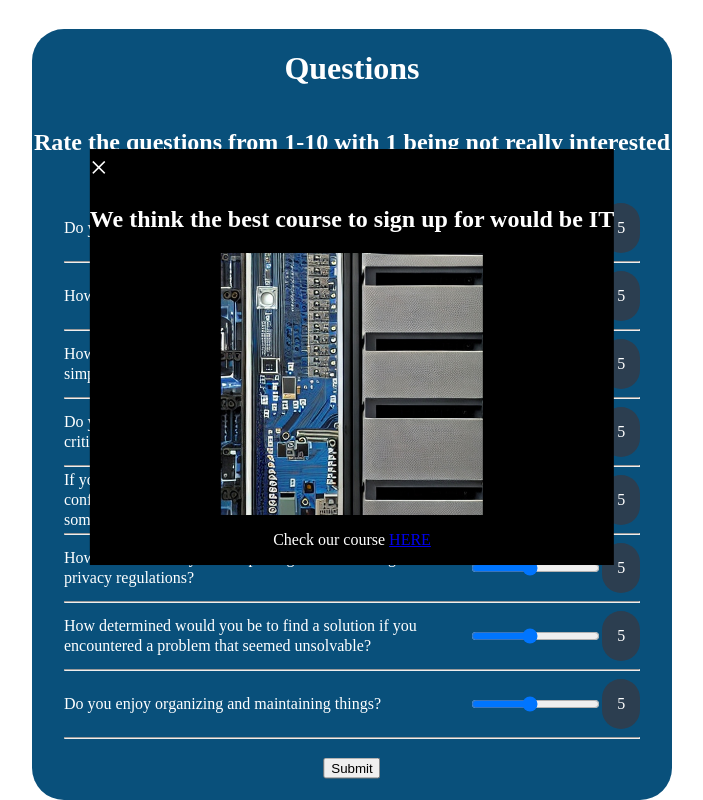
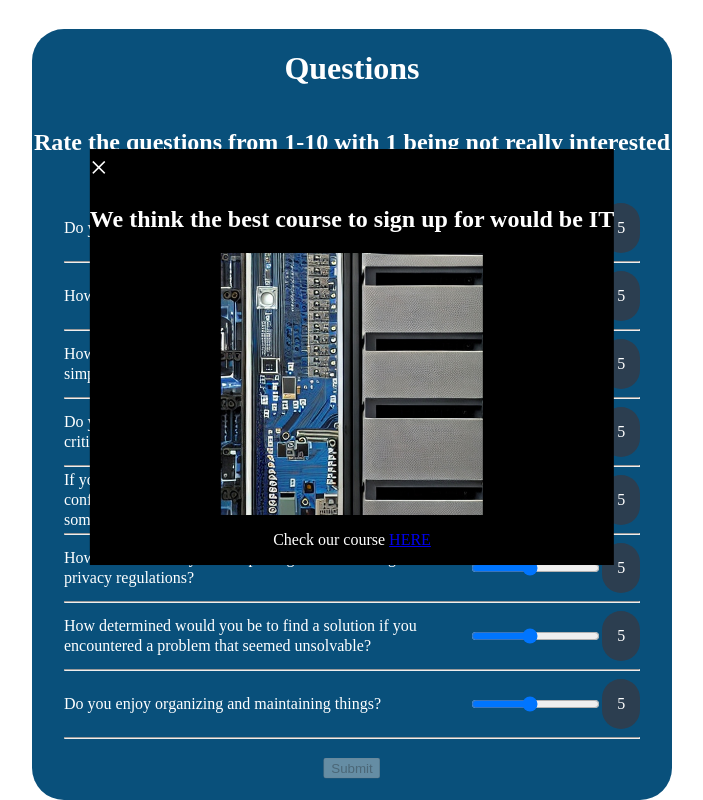
Before and after one commit to nonwor/CGI-hackathon, a React (Vite) app in the folder client/: page /Questions in a window 1280 px wide. Both pictures are taken after a click on the input "Submit". Shown: the part 43-843 px from the top of the page, without its empty margins (288-991 px from the left). Built offline with nearby package versions, Linux system fonts and the light colour scheme.

Commit message:
added state to disable button and opening course in new tab

```diff
--- a/client/src/pages/Questions/Questions.jsx
+++ b/client/src/pages/Questions/Questions.jsx
@@ -12,6 +12,7 @@ export default function Questions() {
   const [value7, setValue7] = useState(5); // SWE
   const [value8, setValue8] = useState(5); // DATA
   const [sumVal, setSumVal] = useState([0, 0, 0, 0]);
+  const [disabled, setDisabled] = useState(false);
 
   let [showModal, setShowModal] = useState(false);
 
@@ -36,7 +37,7 @@ export default function Questions() {
           <img src={image} alt={course} className="courseImg" />
           <p>
             Check our course{" "}
-            <a href={link} className="link">
+            <a href={link} className="link" target="_blank" rel="noreferrer">
               HERE
             </a>
           </p>
@@ -60,6 +61,8 @@ export default function Questions() {
     // IT, CYBER, SWE, DATA
 
     updateSumVal();
+
+    setDisabled(true);
 
     // find the biggest number and see which course it correlates to
 
@@ -215,9 +218,7 @@ export default function Questions() {
             type="submit"
             value="Submit"
             className="questionsubmit"
-            onClick={() => {
-              console.log(sumVal);
-            }}
+            disabled={disabled}
           />
         </div>
       </form>
```
